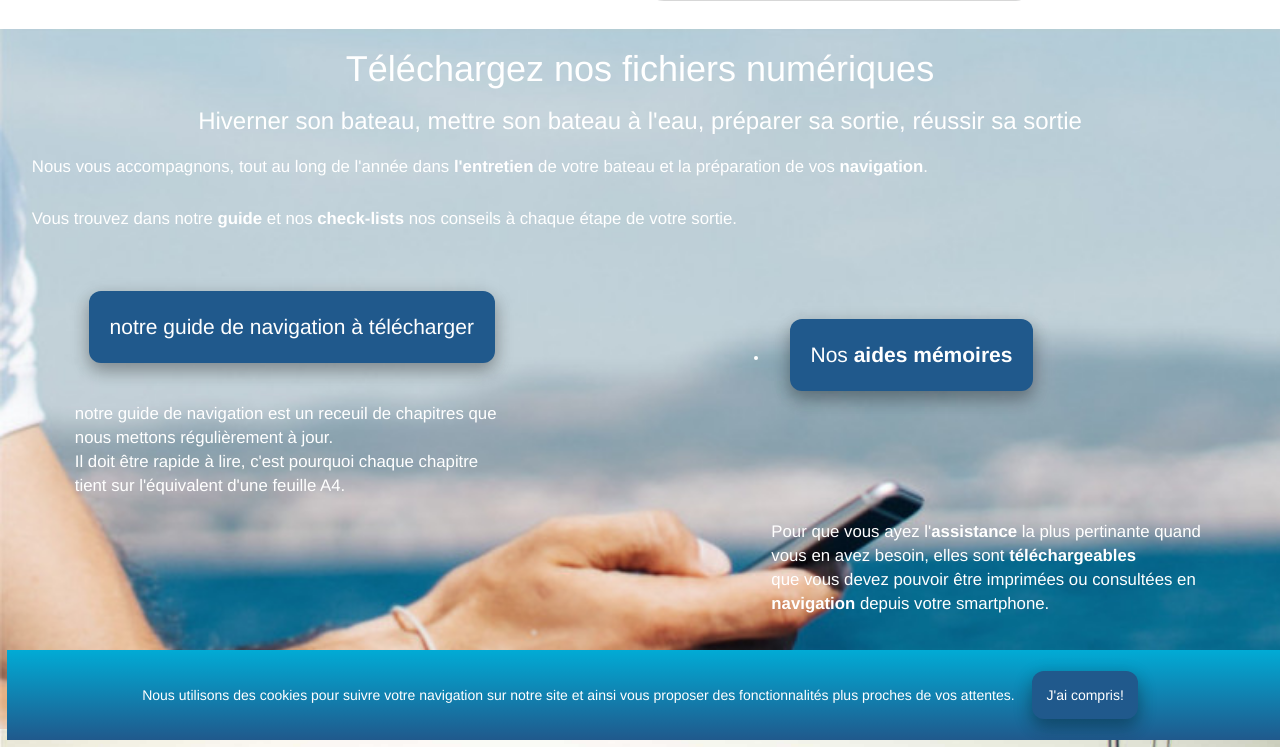
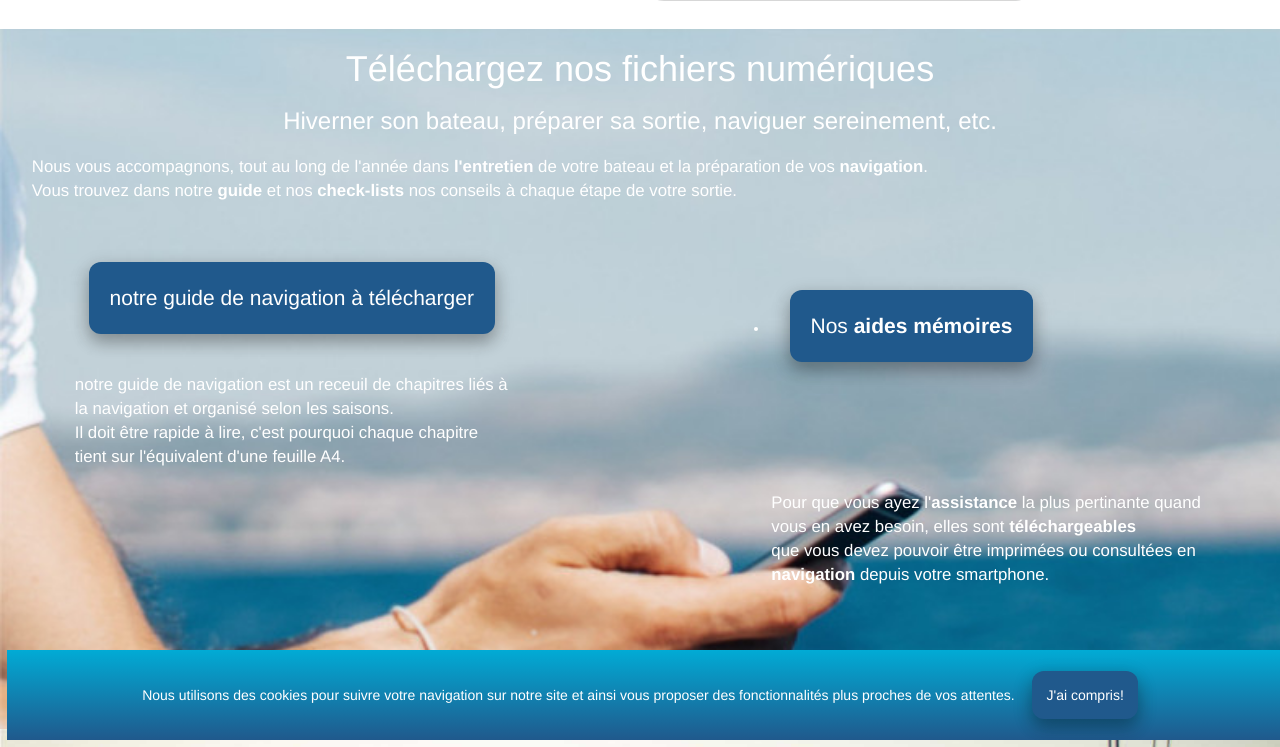
Before and after one commit to pjtiberghien/trial, a Jekyll site: the page built from docs/index.html, in a window 1280 px wide and 900 px high, scrolled down 906 px, cut to the strip 153-900 px from the top of the window. Built offline with Jekyll 4.4.1, drawn with Linux system fonts in a browser that asks for light colours; nearby versions of some CDN libraries.

Commit message:
Modification index

```diff
--- a/docs/index.html
+++ b/docs/index.html
@@ -31,15 +31,15 @@ description: My noteboat, une suite digitale pour mieux profiter de ses navigati
 
 <div class="container-fluid withbackground" id="telecharger">
         <h1>Téléchargez nos fichiers numériques</h1>
-        <h3>Hiverner son bateau, mettre son bateau à l'eau, préparer sa sortie, réussir sa sortie</h3>
-        <p>Nous vous accompagnons, tout au long de l'année dans <strong>l'entretien</strong> de votre bateau et la préparation de vos <strong>navigation</strong>.</p>
-        <p>Vous trouvez dans notre <strong>guide</strong> et nos <strong>check-lists</strong> nos conseils à chaque étape de votre sortie.</p>
+        <h3>Hiverner son bateau, préparer sa sortie, naviguer sereinement, etc.</h3>
+        <p>Nous vous accompagnons, tout au long de l'année dans <strong>l'entretien</strong> de votre bateau et la préparation de vos <strong>navigation</strong>.
+            <br>Vous trouvez dans notre <strong>guide</strong> et nos <strong>check-lists</strong> nos conseils à chaque étape de votre sortie.</p>
     <div class="row">
         <div class="col-sd-5 col-md-5" id="guideatelecharger">
             <div id="bouton_download" class="bouton"><a href="assets/pdf/guide-de-navigation.pdf" target="_blank">
                 <button>notre guide de navigation à télécharger</button>
             </a></div>
-            <p>notre guide de navigation est un receuil de chapitres que nous mettons régulièrement à jour.<br>
+            <p>notre guide de navigation est un receuil de chapitres liés à la navigation et organisé selon les saisons.<br>
             Il doit être rapide à lire, c'est pourquoi chaque chapitre tient sur l'équivalent d'une feuille A4.</p>
         </div>
         <div class="col-sd-2 col-md-2" id="vide"></div>
```
